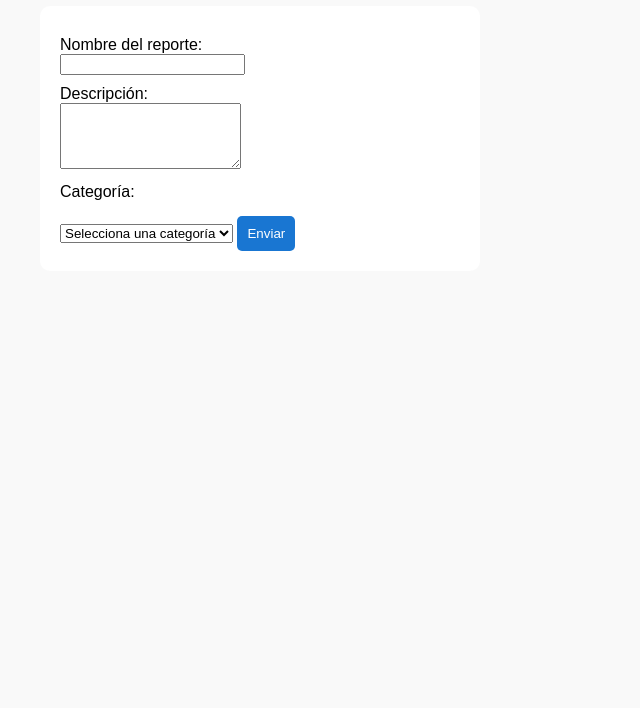
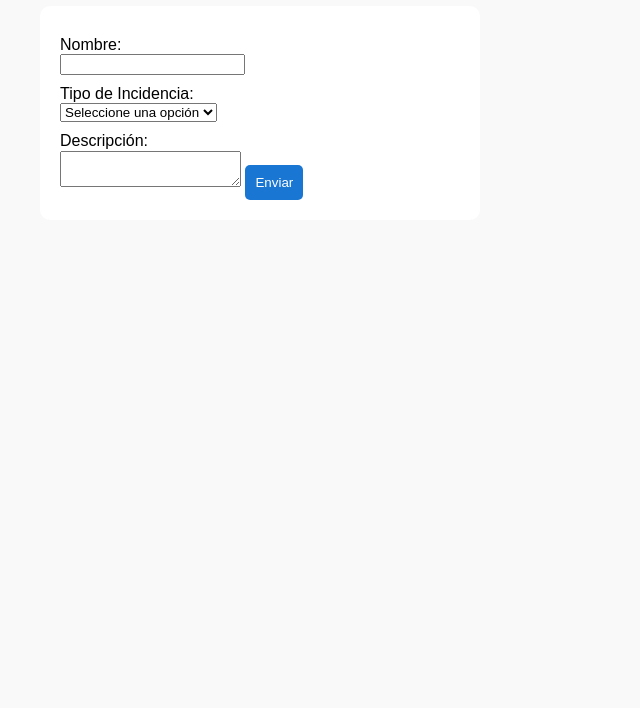
Before and after one commit to ivanvalenciaSIGID/sigid-frontend, a plain HTML site: page index.html in a window 1280 px wide. Shown: the part 92-800 px from the top of the page, without its empty margins (0-640 px from the left). Drawn offline with Linux system fonts and the light colour scheme.

Commit message:
Update index.html

```diff
--- a/index.html
+++ b/index.html
@@ -3,34 +3,34 @@
 <head>
   <meta charset="UTF-8" />
   <meta name="viewport" content="width=device-width, initial-scale=1.0" />
-  <title>SIGID - Captura de datos</title>
+  <title>Formulario SIGID</title>
   <link rel="stylesheet" href="style.css" />
 </head>
 <body>
-  <div class="container">
-    <h1>SIGID - Formulario de Captura</h1>
+  <main>
+    <h1>Formulario de Incidencias - SIGID</h1>
 
     <form id="sigidForm">
-      <label for="nombre">Nombre del reporte:</label>
+      <label for="nombre">Nombre:</label>
       <input type="text" id="nombre" name="nombre" required />
 
+      <label for="tipo">Tipo de Incidencia:</label>
+      <select id="tipo" name="tipo" required>
+        <option value="">Seleccione una opción</option>
+        <option value="Robo">Robo</option>
+        <option value="Asalto">Asalto</option>
+        <option value="Vandalismo">Vandalismo</option>
+        <option value="Otro">Otro</option>
+      </select>
+
       <label for="descripcion">Descripción:</label>
-      <textarea id="descripcion" name="descripcion" rows="4" required></textarea>
-
-      <label for="categoria">Categoría:</label>
-      <select id="categoria" name="categoria" required>
-        <option value="">Selecciona una categoría</option>
-        <option value="robo">Robo</option>
-        <option value="asalto">Asalto</option>
-        <option value="vandalismo">Vandalismo</option>
-        <option value="otro">Otro</option>
-      </select>
+      <textarea id="descripcion" name="descripcion" required></textarea>
 
       <button type="submit">Enviar</button>
     </form>
 
-    <p id="mensaje"></p>
-  </div>
+    <p id="estado" class="estado"></p>
+  </main>
 
   <script src="app.js"></script>
 </body>
```
